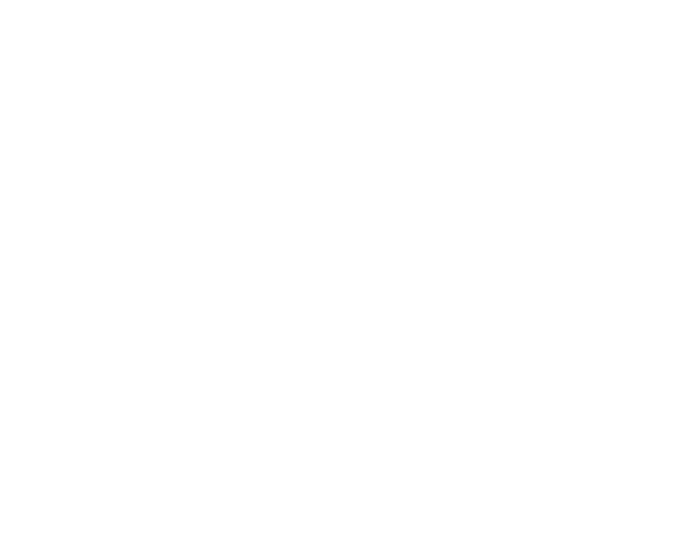
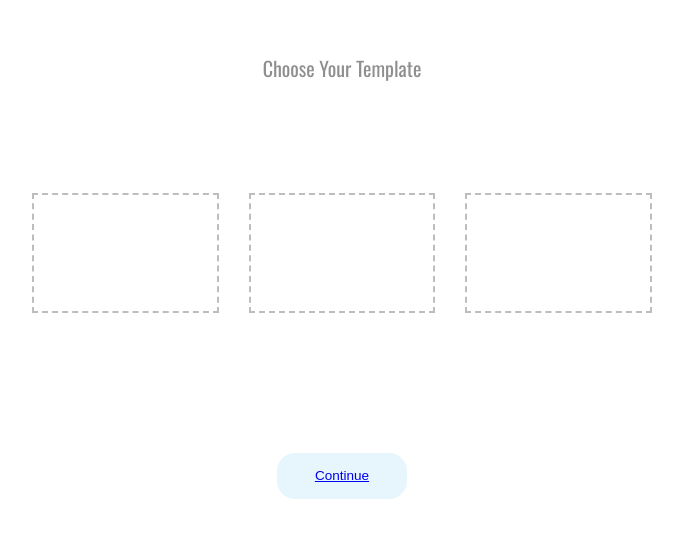
Before and after one commit to juliacodes/Decore, a React (Create React App) app: page /theme in a window 1280 px wide. Shown: the part 129-666 px from the top of the page, without its empty margins (298-981 px from the left). Built offline with nearby package versions, Linux system fonts and the light colour scheme; a web font is replaced by a local one.

Commit message:
Setup functionality for choosen a theme

```diff
--- a/src/Styling/Styling.js
+++ b/src/Styling/Styling.js
@@ -9,6 +9,12 @@ export const COLORS = {
 export const Heading = styled.h1`
     font-size: 80px;
     font-weight: 700;
+`;
+
+export const SmallHeading = styled.h1`
+    font-size: 20px;
+    font-weight: 500;
+    color: ${props => props.fontColor};
 `;
 
 export const Paragraph = styled.p`
--- a/src/index.js
+++ b/src/index.js
@@ -2,6 +2,7 @@ import React from 'react';
 import ReactDOM from 'react-dom';
 import { Route, BrowserRouter as Router } from 'react-router-dom';
 import App from './App';
+import ChooseTheme from './views/chooseTheme';
 import Builder from './views/builder';
 import * as serviceWorker from './serviceWorker';
 // eslint-disable-next-line import/extensions
@@ -12,6 +13,7 @@ const routing = (
         <div>
             <GlobalStyles />
             <Route exact path="/" component={App} />
+            <Route path="/theme" component={ChooseTheme} />
             <Route path="/edit" component={Builder} />
         </div>
     </Router>
--- /dev/null
+++ b/src/views/chooseTheme/index.js
@@ -0,0 +1,41 @@
+import React, { useState } from 'react';
+import { Link } from 'react-router-dom';
+import { ChooseThemeLayout, ThemeWrapper, Theme } from './styles';
+import { SmallHeading, Button } from '../../Styling/Styling';
+
+const ThemeChooser = () => {
+    const [chosenTheme, setChosenTheme] = useState(undefined);
+
+    const handleTheme = themeName => {
+        setChosenTheme(themeName);
+    };
+
+    return (
+        <div>
+            <ChooseThemeLayout>
+                <SmallHeading fontColor="#8F8F8F">
+                    Choose Your Template
+                </SmallHeading>
+                <ThemeWrapper>
+                    <Theme
+                        onClick={() => handleTheme('first')}
+                        className={chosenTheme === 'first' ? 'selected' : null}
+                    />
+                    <Theme
+                        onClick={() => handleTheme('second')}
+                        className={chosenTheme === 'second' ? 'selected' : null}
+                    />
+                    <Theme
+                        onClick={() => handleTheme('third')}
+                        className={chosenTheme === 'third' ? 'selected' : null}
+                    />
+                </ThemeWrapper>
+                <Button>
+                    <Link to={`/edit/${chosenTheme}`}>Continue</Link>
+                </Button>
+            </ChooseThemeLayout>
+        </div>
+    );
+};
+
+export default ThemeChooser;
--- /dev/null
+++ b/src/views/chooseTheme/styles.js
@@ -0,0 +1,30 @@
+import styled from 'styled-components';
+import { COLORS } from "../../Styling/Styling";
+
+export const ChooseThemeLayout = styled.div`
+    display: flex;
+    flex-direction: column;
+    align-items: center;
+    justify-content: center;
+    width: 100%;
+    height: 100vh;
+`;
+
+export const ThemeWrapper = styled.div`
+    display: flex;
+    width: 650px;
+    height: 120px;
+    margin: 100px 0;
+`;
+
+export const Theme = styled.div`
+    flex: 1;
+    margin: 0 15px;
+    border: 2px solid #BDBDBD;
+    border-style: dashed;
+
+    &.selected {
+        border-color: ${COLORS.deepBlue}
+    }
+    /* background-image: url('${props => props.background}'); */
+`;
```
